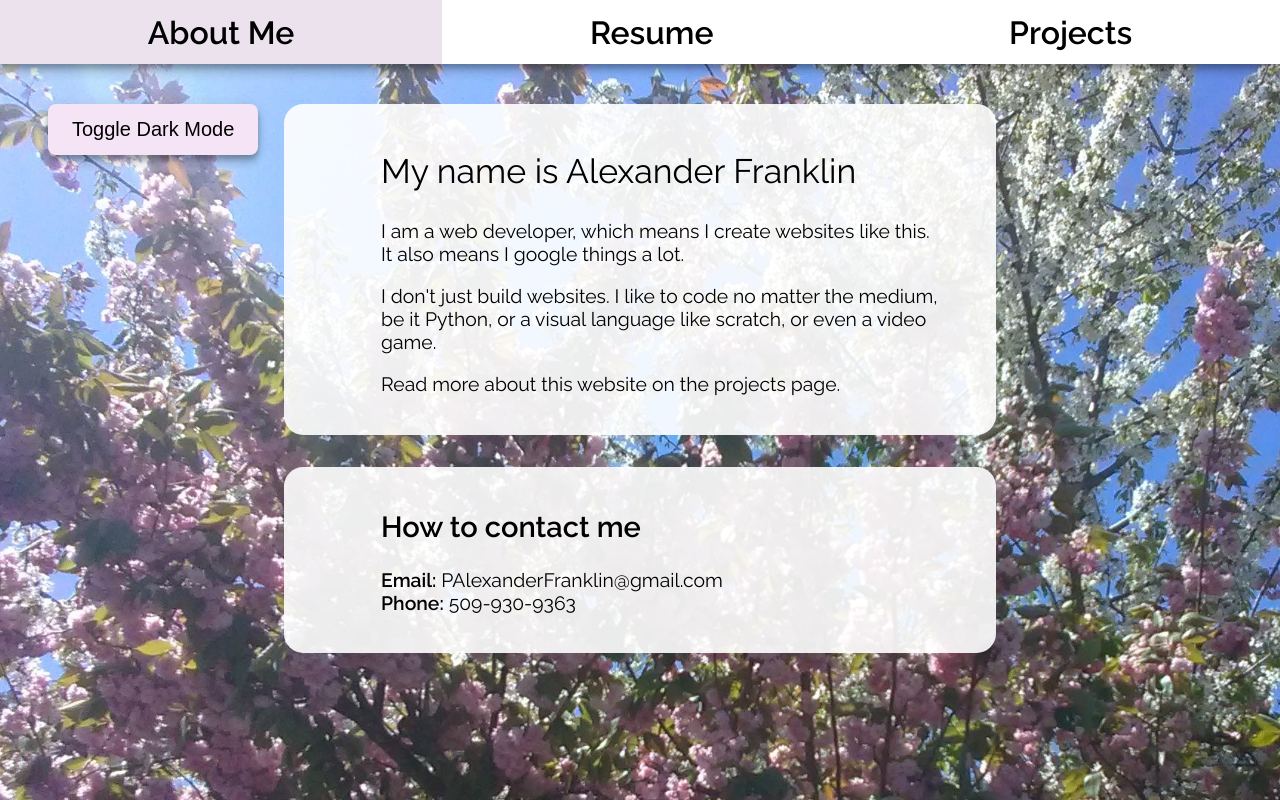
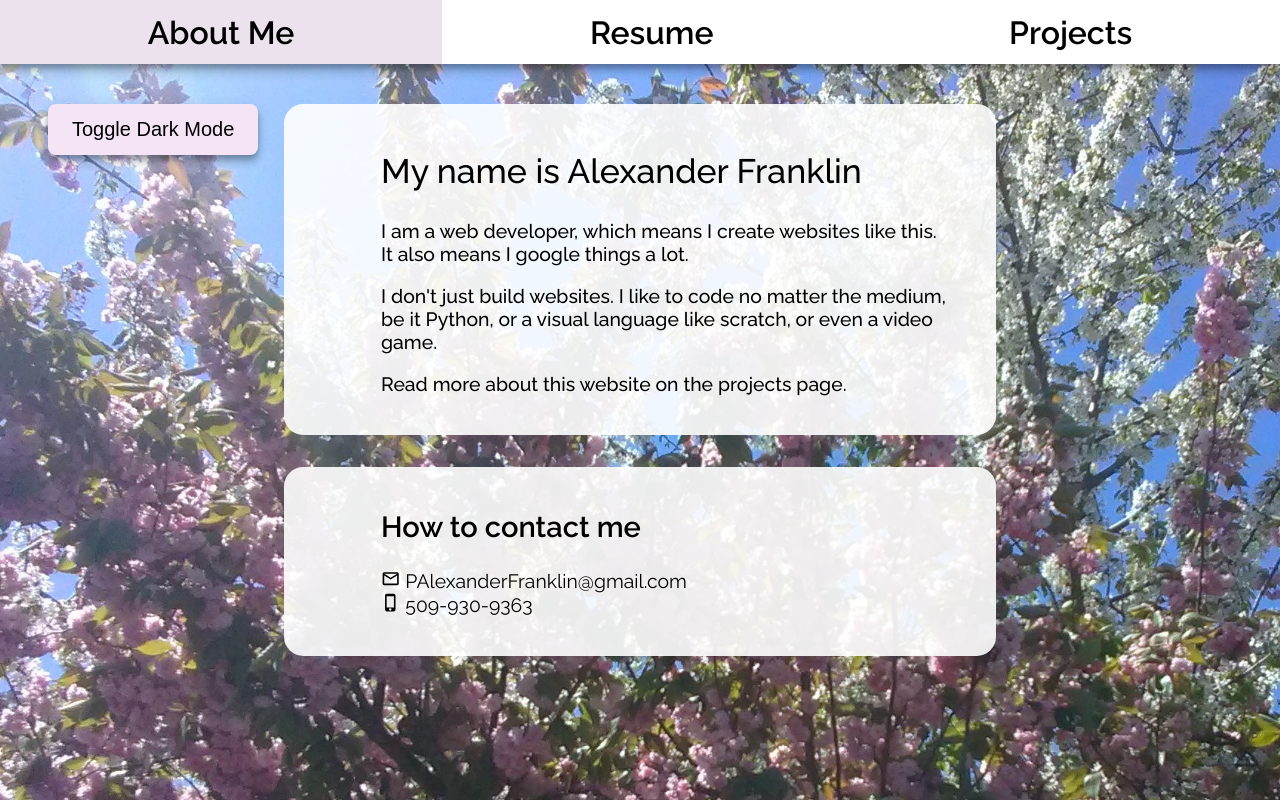
Before and after one commit to PAlexanderFranklin/alexanderfranklin, a React (Create React App) app: page / in a window 1280 px wide. Built offline with nearby package versions, Linux system fonts and the light colour scheme.

Commit message:
Add react-icons Style home page

```diff
--- a/package.json
+++ b/package.json
@@ -10,6 +10,7 @@
     "aws-amplify-react": "^4.1.16",
     "react": "^16.13.1",
     "react-dom": "^16.13.1",
+    "react-icons": "^3.10.0",
     "react-router": "^5.2.0",
     "react-router-dom": "^5.2.0",
     "react-scripts": "3.4.1"
--- a/src/views/Pages/Home/Home.css
+++ b/src/views/Pages/Home/Home.css
@@ -1,9 +1,10 @@
 .Home {
+    font-weight: 500;
     text-align: left;
 }
 
 .Home h2 {
-    font-weight: 400;
+    font-weight: 500;
     font-size: 1.75em;
 }
 
--- a/src/views/Pages/Home/Home.js
+++ b/src/views/Pages/Home/Home.js
@@ -1,5 +1,6 @@
 import React from 'react';
 import './Home.css';
+import { MdMailOutline, MdPhoneIphone } from "react-icons/md";
 
 function Home() {
   return (
@@ -21,8 +22,8 @@ function Home() {
       <div className="Contact bubble">
         <h2>How to contact me</h2>
         <p>
-          <b>Email:</b> PAlexanderFranklin@gmail.com <br />
-          <b>Phone:</b> 509-930-9363
+          <MdMailOutline /> PAlexanderFranklin@gmail.com <br />
+          <MdPhoneIphone /> 509-930-9363
         </p>
       </div>
     </div>
```
Also changed, not shown: 1 other file (tests, documents, lock files or other folders).
